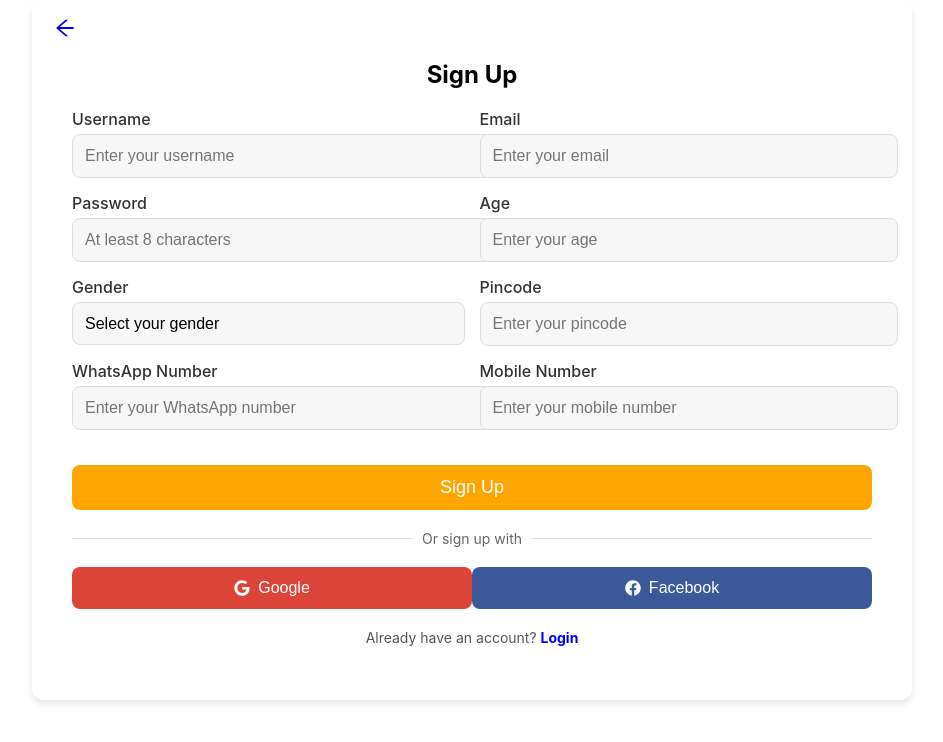
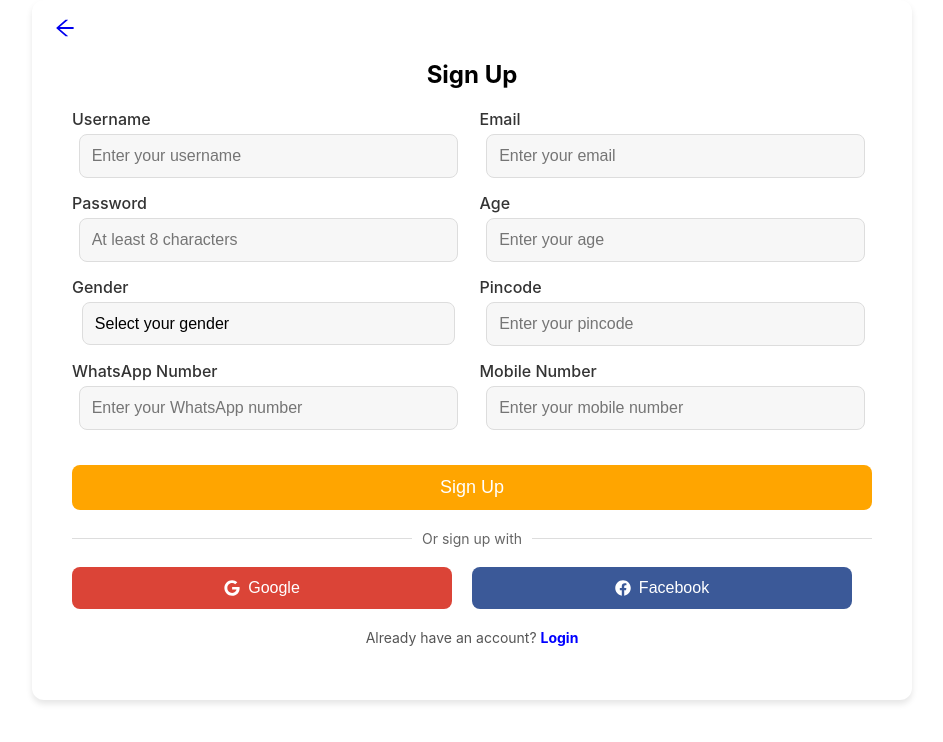
Before and after one commit to Murugesh1804/Website-project-freelance, a React (Create React App) app: page /register in a window 1280 px wide. Shown: the top 742 px of the page, without its empty margins (188-1131 px from the left). Built offline with nearby package versions, Linux system fonts and the light colour scheme; the HTML template or start-up script is replaced by a standard one.

Commit message:
updated register

```diff
--- a/src/Compoents/SignUp.js
+++ b/src/Compoents/SignUp.js
@@ -163,7 +163,7 @@ const SignUp = () => {
   />
 </div>
 
-          </FormGrid>
+</FormGrid>
 
           <SignupButton type="submit">Sign Up</SignupButton>
         </form>
@@ -247,7 +247,7 @@ const FormGrid = styled.div`
 `;
 
 const InputField = styled.input`
-  width: 100%;
+  width: 90%;
   padding: 12px;
   border-radius: 8px;
   border: 1px solid #ddd;
@@ -266,7 +266,7 @@ const InputField = styled.input`
 `;
 
 const SelectField = styled.select`
-  width: 100%;
+  width: 95%;
   padding: 12px;
   border-radius: 8px;
   border: 1px solid #ddd;
@@ -329,6 +329,7 @@ const SocialButtonsContainer = styled.div`
 const SocialButton = styled.button`
   width: 100%;
   padding: 12px;
+  margin-right: 20px;
   background-color: ${(props) => props.bgColor || '#ddd'};
   color: #fff;
   border: none;
```
